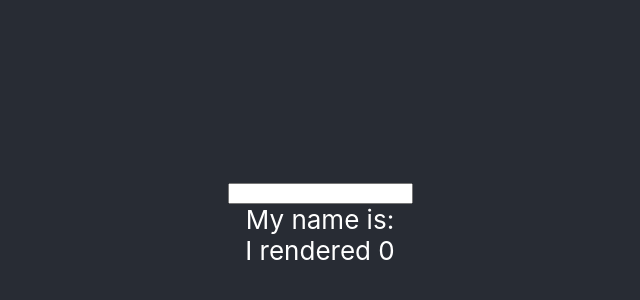
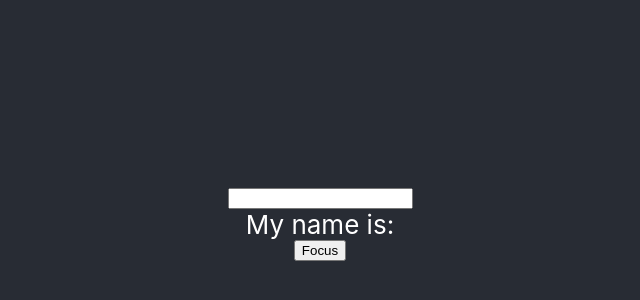
Before and after one commit to loayalsaid1/hooks-simplified, a React (Create React App) app: page / in a window 1280 px wide. Shown: the part 176-476 px from the top of the page, without its empty margins (320-960 px from the left). Built offline with nearby package versions, Linux system fonts and the light colour scheme; the HTML template or start-up script is replaced by a standard one.

Commit message:
input focus

```diff
--- a/src/useRef/Main.jsx
+++ b/src/useRef/Main.jsx
@@ -3,15 +3,15 @@ import React, { useEffect, useRef, useState } from 'react';
 
 export default function Main() {
 	const [name, setName] = useState('');
-	const renderCount = useRef(0);
+	const inputRef = useRef();
 
-	useEffect(() => {
-		renderCount.current += 1;
-	});
+	const focusInput = () => {
+		inputRef.current.focus();
+	}
 
 	return <>
-		<input type="text" value={name} onChange={(event) => setName(event.target.value)} />
+		<input ref={inputRef} type="text" value={name} onChange={(event) => setName(event.target.value)} />
 		<div> My name is: {name}</div>
-		<div>I rendered { renderCount.current}</div>
+		<button onClick={focusInput} >Focus</button>
 	</>
 }
```
